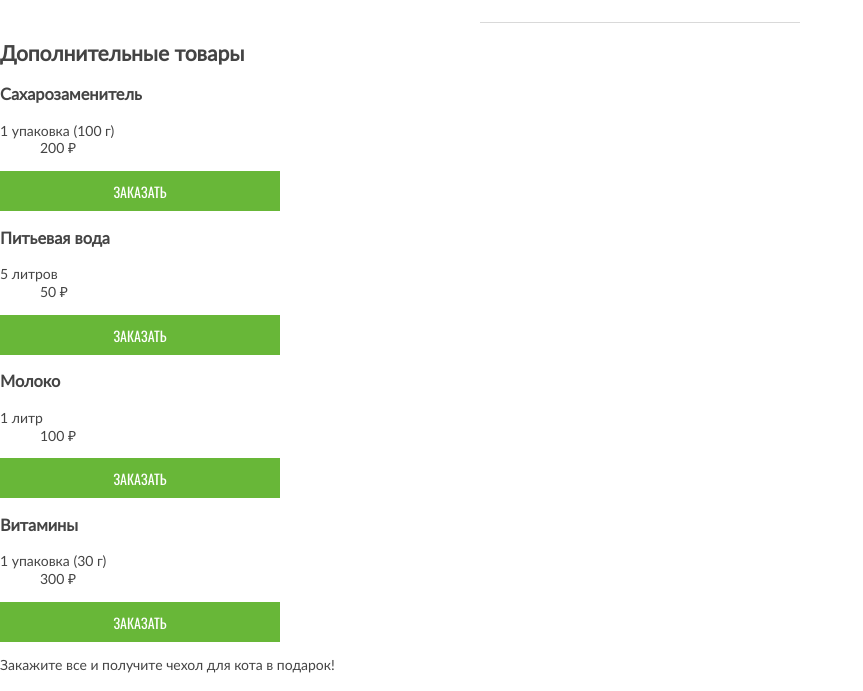
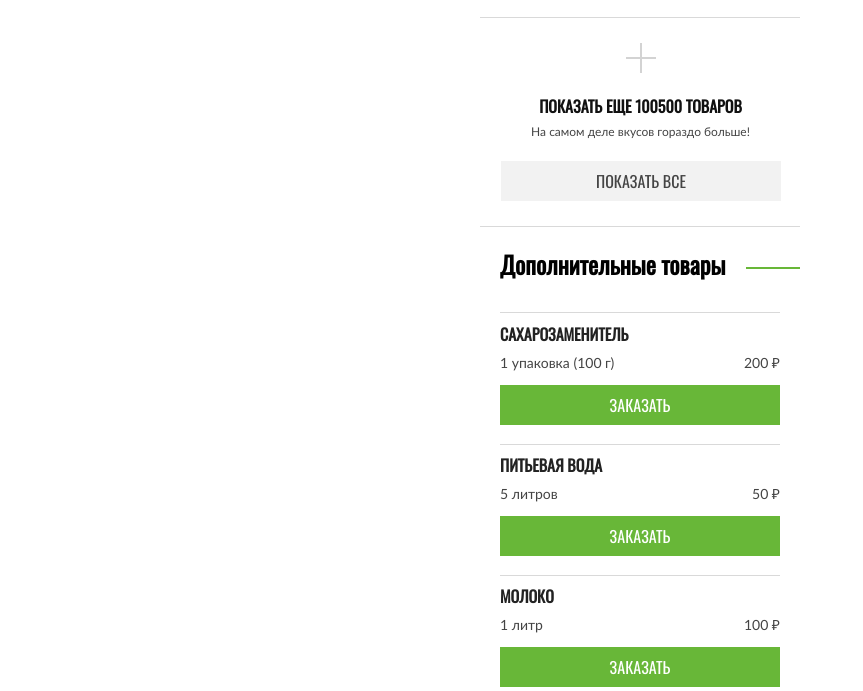
Before and after one commit to ivanfilippovw/2266613-cat-energy-29, a plain HTML site: page source/catalog.html in a window 1280 px wide. Shown: the part 1556-2247 px from the top of the page, without its empty margins (0-863 px from the left). Drawn offline with nearby package versions, Linux system fonts and the light colour scheme; files that its build step writes are made by us from their sources; files whose address does not match are found by name.

Commit message:
feat: finish base styles

```diff
--- a/source/catalog.html
+++ b/source/catalog.html
@@ -69,7 +69,7 @@
               </dl>
             </div>
           </div>
-          <button class="product-card__button button">Заказать</button>
+          <button class="product-card__button button button--order">Заказать</button>
         </li>
         <li class="catalog__item product-card">
           <div class="product-card__wrapper">
@@ -95,7 +95,7 @@
               </dl>
             </div>
           </div>
-          <button class="product-card__button button">Заказать</button>
+          <button class="product-card__button button button--order">Заказать</button>
         </li>
         <li class="catalog__item product-card">
           <div class="product-card__wrapper">
@@ -120,7 +120,7 @@
               </dl>
             </div>
           </div>
-          <button class="product-card__button button">Заказать</button>
+          <button class="product-card__button button button--order">Заказать</button>
         </li>
         <li class="catalog__item product-card">
           <div class="product-card__wrapper">
@@ -145,7 +145,7 @@
               </dl>
             </div>
           </div>
-          <button class="product-card__button button">Заказать</button>
+          <button class="product-card__button button button--order">Заказать</button>
         </li>
         <li class="catalog__item product-card">
           <div class="product-card__wrapper">
@@ -171,7 +171,7 @@
               </dl>
             </div>
           </div>
-          <button class="product-card__button button">Заказать</button>
+          <button class="product-card__button button button--order">Заказать</button>
         </li>
         <li class="catalog__item product-card">
           <div class="product-card__wrapper">
@@ -197,7 +197,7 @@
               </dl>
             </div>
           </div>
-          <button class="product-card__button button">Заказать</button>
+          <button class="product-card__button button button--order">Заказать</button>
         </li>
         <li class="catalog__item product-card">
           <div class="product-card__wrapper">
@@ -222,55 +222,55 @@
               </dl>
             </div>
           </div>
-          <button class="product-card__button button">Заказать</button>
+          <button class="product-card__button button button--order">Заказать</button>
         </li>
-        <li class="catalog__item product-card-more">
-          <span class="product-card-more__plus-image"></span>
-          <h3 class="product-card-more__title">Показать еще 100500 товаров</h3>
+        <li class="catalog__more more">
+          <span class="more__plus"></span>
+          <h3 class="more__title">Показать еще 100500 товаров</h3>
           <p>На самом деле вкусов гораздо больше!</p>
-          <button class="product-card-more__button" type="button">Показать все</button>
+          <button class="more__button button button--more" type="button">Показать все</button>
         </li>
       </ul>
     </section>
-    <section class="additional">
+    <section class="additional container">
       <h2 class="additional__title">Дополнительные товары</h2>
-      <div class="additional__card additional-card">
-        <h3 class="additional-card__title">Сахарозаменитель</h3>
-        <dl class="additional-card__info">
+      <div class="additional__card">
+        <h3 class="additional__card-title">Сахарозаменитель</h3>
+        <dl class="additional__card-info">
           <dt>1 упаковка (100 г)</dt>
           <dd>200 ₽</dd>
         </dl>
-        <button class="additional-card__button button" type="button">Заказать</button>
+        <button class="additional__card-button button button--order" type="button">Заказать</button>
       </div>
-      <div class="additional__card additional-card">
-        <h3 class="additional-card__title">Питьевая вода</h3>
-        <dl class="additional-card__info">
+      <div class="additional__card">
+        <h3 class="additional__card-title">Питьевая вода</h3>
+        <dl class="additional__card-info">
           <dt>5 литров</dt>
           <dd>50 ₽</dd>
         </dl>
-        <button class="additional-card__button button" type="button">Заказать</button>
+        <button class="additional__card-button button button--order" type="button">Заказать</button>
       </div>
-      <div class="additional__card additional-card">
-        <h3 class="additional-card__title">Молоко</h3>
-        <dl class="additional-card__info">
+      <div class="additional__card">
+        <h3 class="additional__card-title">Молоко</h3>
+        <dl class="additional__card-info">
           <dt>1 литр</dt>
           <dd>100 ₽</dd>
         </dl>
-        <button class="additional-card__button button" type="button">Заказать</button>
+        <button class="additional__card-button button button--order" type="button">Заказать</button>
       </div>
-      <div class="additional__card additional-card">
-        <h3 class="additional-card__title">Витамины</h3>
-        <dl class="additional-card__info">
+      <div class="additional__card">
+        <h3 class="additional__card-title">Витамины</h3>
+        <dl class="additional__card-info">
           <dt>1 упаковка (30 г)</dt>
           <dd>300 ₽</dd>
         </dl>
-        <button class="additional-card__button button" type="button">Заказать</button>
+        <button class="additional__card-button button button--order" type="button">Заказать</button>
       </div>
       <div class="additional__gift-wrapper">
         <p class="additional__gift-title">Закажите все и получите чехол для кота в подарок!</p>
       </div>
     </section>
-    <section class="contacts container">
+    <section class="contacts contacts--background container">
       <h2 class="visually-hidden">Контакты</h2>
       <div class="contacts__wrapper">
         <p class="contacts__promo">Приглашаем<br> к сотрудничеству дилеров!</p>
--- a/source/sass/abstracts/_variables.scss
+++ b/source/sass/abstracts/_variables.scss
@@ -11,7 +11,7 @@ $branded-color: #68b738;
 $base-text-dark-color: #000000;
 $base-text-light-color: #ffffff;
 $second-text-dark-color: #444444;
-$contacts-text-color: #111111;
+$third-text-dark-color: #111111;
 $catalog-product-card-title-color: #222222;
 
 // backgrounds colors
@@ -27,3 +27,6 @@ $input-border-color: #e7e7e7;
 // svg colors
 $svg-icons-color: #666666;
 $svg-logo-text-color: #111111;
+
+// item colors
+$more-plus-color: #d3d3d3;
--- /dev/null
+++ b/source/sass/components/_additional.scss
@@ -0,0 +1,96 @@
+.additional {
+  padding-top: 25px;
+  padding-right: 20px;
+  padding-bottom: 35px;
+  padding-left: 20px;
+}
+
+.additional__title {
+  position: relative;
+  margin-top: 0;
+  margin-bottom: 1px;
+  padding-bottom: 36px;
+  font-family: $font-second;
+  font-size: 24px;
+  line-height: 1;
+  color: $base-text-dark-color;
+  border-bottom: 1px solid $border-color;
+}
+
+.additional__title::after {
+  content: "";
+  position: absolute;
+  top: 15px;
+  right: -20px;
+  width: 54px;
+  height: 2px;
+  background-color: $branded-color;
+}
+
+.additional__card {
+  padding-top: 12px;
+  padding-bottom: 19px;
+  border-bottom: 1px solid $border-color;
+}
+
+.additional__card-title {
+  margin-top: 0;
+  margin-bottom: 13px;
+  font-family: $font-second;
+  font-size: 16px;
+  line-height: 1;
+  text-transform: uppercase;
+  color: $catalog-product-card-title-color;
+}
+
+.additional__card-info {
+  display: flex;
+  justify-content: space-between;
+  margin-bottom: 15px;
+}
+
+.additional__card-info dt {
+  font-size: 14px;
+  line-height: 1;
+  color: $second-text-dark-color;
+}
+
+.additional__card-info dd {
+  margin-left: 0;
+  font-size: 14px;
+  line-height: 1;
+  color: $second-text-dark-color;
+}
+
+.additional__gift-wrapper {
+  position: relative;
+  width: 100%;
+  min-width: 280px;
+  min-height: 290px;
+  padding-top: 187px;
+  padding-right: 61px;
+  padding-left: 58px;
+  background-image: linear-gradient(rgba($branded-color, 0.85), rgba($branded-color, 0.85)), url("./../img/catalog/catalog-gift-background.jpg");
+  background-repeat: no-repeat;
+
+  &::before {
+    content: "";
+    position: absolute;
+    top: 35%;
+    left: 50%;
+    display: block;
+    width: 78px;
+    height: 80px;
+    background-image: url("./../img/svg/sprite.svg#catalog-gift-icon");
+    transform: translate(-50%, -50%);
+  }
+}
+
+.additional__gift-wrapper p {
+  margin-top: 0;
+  margin-bottom: 43px;
+  text-align: center;
+  font-size: 16px;
+  line-height: 1.25;
+  color: $base-text-light-color;
+}
--- a/source/sass/components/_button.scss
+++ b/source/sass/components/_button.scss
@@ -12,3 +12,16 @@
   background-color: $branded-color;
   border: none;
 }
+
+.button--order {
+  font-size: 16px;
+  line-height: 1.25;
+  color: $base-text-light-color;
+}
+
+.button--more {
+  font-size: 16px;
+  line-height: 1.25;
+  color: $second-text-dark-color;
+  background-color: $second-background-color;
+}
--- /dev/null
+++ b/source/sass/components/_more.scss
@@ -0,0 +1,63 @@
+.more {
+  padding-top: 25px;
+  padding-right: 20px;
+  padding-bottom: 25px;
+  padding-left: 21px;
+  border-bottom: 1px solid $border-color;
+}
+
+.more__plus {
+  position: relative;
+  display: block;
+  width: 30px;
+  height: 30px;
+  margin-right: auto;
+  margin-bottom: 23px;
+  margin-left: auto;
+
+  &::before {
+    content: "";
+    position: absolute;
+    top: 50%;
+    left: 50%;
+    display: block;
+    width: 30px;
+    height: 2px;
+    background-color: $more-plus-color;
+    transform: translate(-50%, -50%);
+  }
+
+  &::after {
+    content: "";
+    position: absolute;
+    top: 50%;
+    left: 50%;
+    display: block;
+    width: 30px;
+    height: 2px;
+    background-color: $more-plus-color;
+    transform: translate(-50%, -50%) rotate(90deg);
+  }
+}
+
+.more__title {
+  margin-top: 0;
+  margin-bottom: 8px;
+
+
+  text-align: center;
+  font-family: $font-second;
+  font-size: 16px;
+  line-height: 1.25;
+  text-transform: uppercase;
+  color: $third-text-dark-color;
+}
+
+.more p {
+  margin-top: 0;
+  margin-bottom: 21px;
+  text-align: center;
+  font-size: 12px;
+  line-height: 1.33;
+  color: $second-text-dark-color;
+}
--- a/source/sass/components/_product-card.scss
+++ b/source/sass/components/_product-card.scss
@@ -2,9 +2,9 @@
   display: flex;
   flex-direction: column;
   row-gap: 13px;
-  padding-top: 11px;
+  padding-top: 19px;
   padding-right: 20px;
-  padding-bottom: 14px;
+  padding-bottom: 25px;
   padding-left: 20px;
   border-bottom: 1px solid $border-color;
 }
--- a/source/sass/layout/_catalog.scss
+++ b/source/sass/layout/_catalog.scss
@@ -1,8 +1,6 @@
 .catalog {
   padding-top: 27px;
-  padding-bottom: 25px;
   border-top: 1px solid $border-color;
-  border-bottom: 1px solid $border-color;
 }
 
 .catalog__title {
--- a/source/sass/layout/_contacts.scss
+++ b/source/sass/layout/_contacts.scss
@@ -17,7 +17,7 @@
   font-size: 16px;
   line-height: 1.25;
   text-transform: uppercase;
-  color: $contacts-text-color;
+  color: $third-text-dark-color;
 }
 
 .contacts__address {
--- a/source/sass/style.scss
+++ b/source/sass/style.scss
@@ -10,10 +10,12 @@
 
 // components
 @import "components/academy-link";
+@import "components/additional";
 @import "components/button";
 @import "components/form";
 @import "components/hamburger";
 @import "components/logo";
+@import "components/more";
 @import "components/navigation";
 @import "components/product-card";
 @import "components/program";
```
